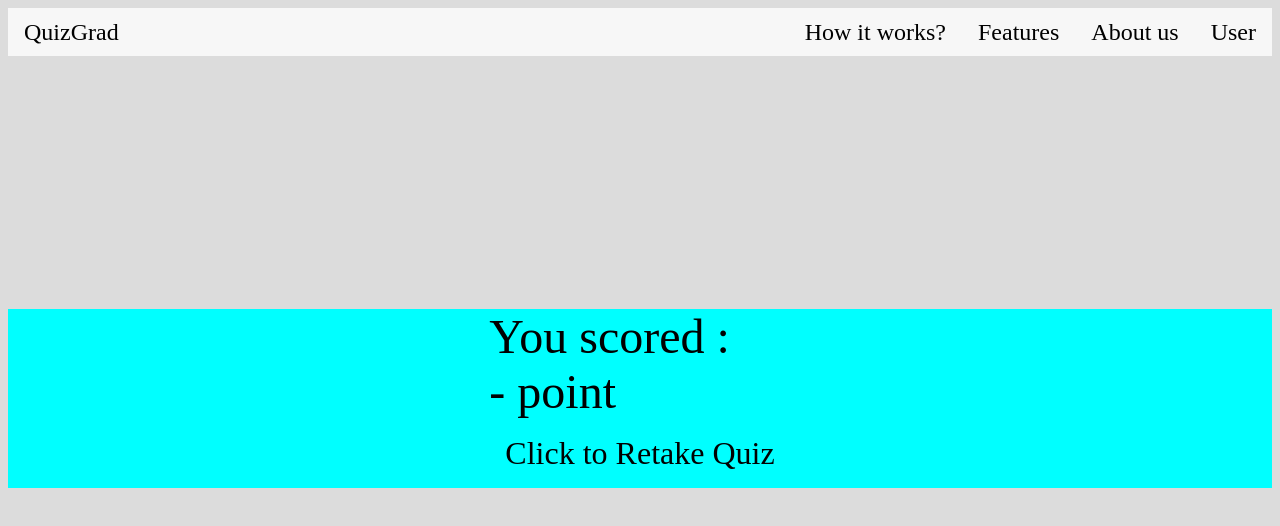
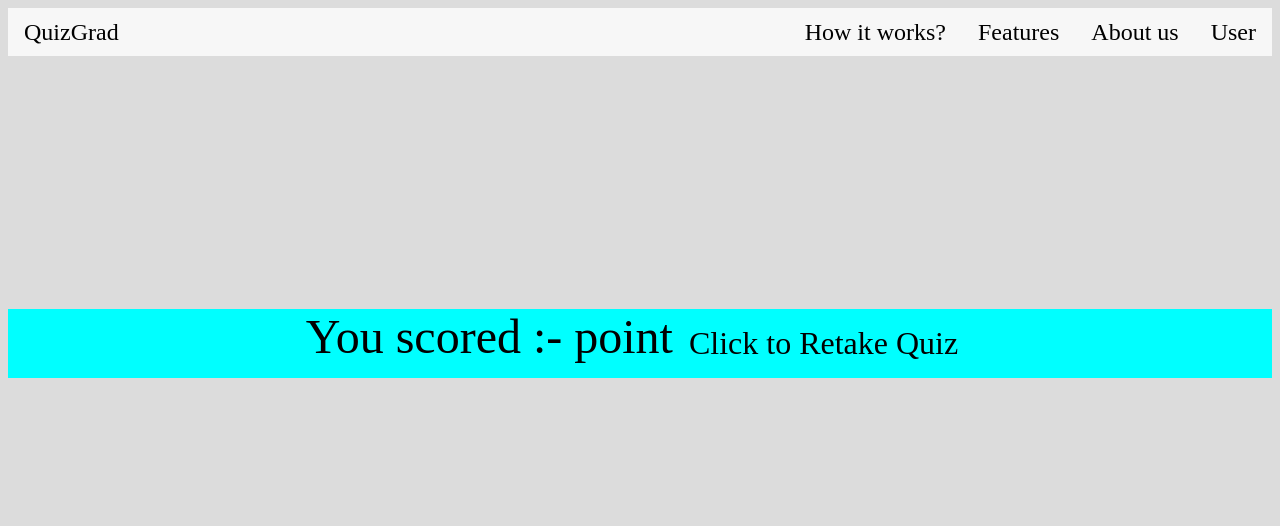
Before and after one commit to Sandy177000/Quiz-App, a plain HTML site: page results.html in a window 1280 px wide. Drawn offline with Linux system fonts and the light colour scheme.

Commit message:
styling changes

```diff
--- a/results.html
+++ b/results.html
@@ -20,7 +20,7 @@
 
         <div class="Rcontent">
             <div class="scoreCard">
-                You scored : <span id="scoreSpan"></span>
+                <span>You scored : </span><span id="scoreSpan"></span>
             </div>
             <div class="redirect">
             </div>
--- a/styles.css
+++ b/styles.css
@@ -256,13 +256,15 @@ body{
     display: flex;
     background-color: aqua;
     justify-content: center;
+    align-items: center;
+    flex-direction: column;
     margin-top: 20%;
 }
 
 .scoreCard{
     font-size: 3rem;
     display: flex;
-    flex-direction: column;
+
 }
 
 .tag{
```
Also changed, not shown: index.html (+1 -3 lines).
